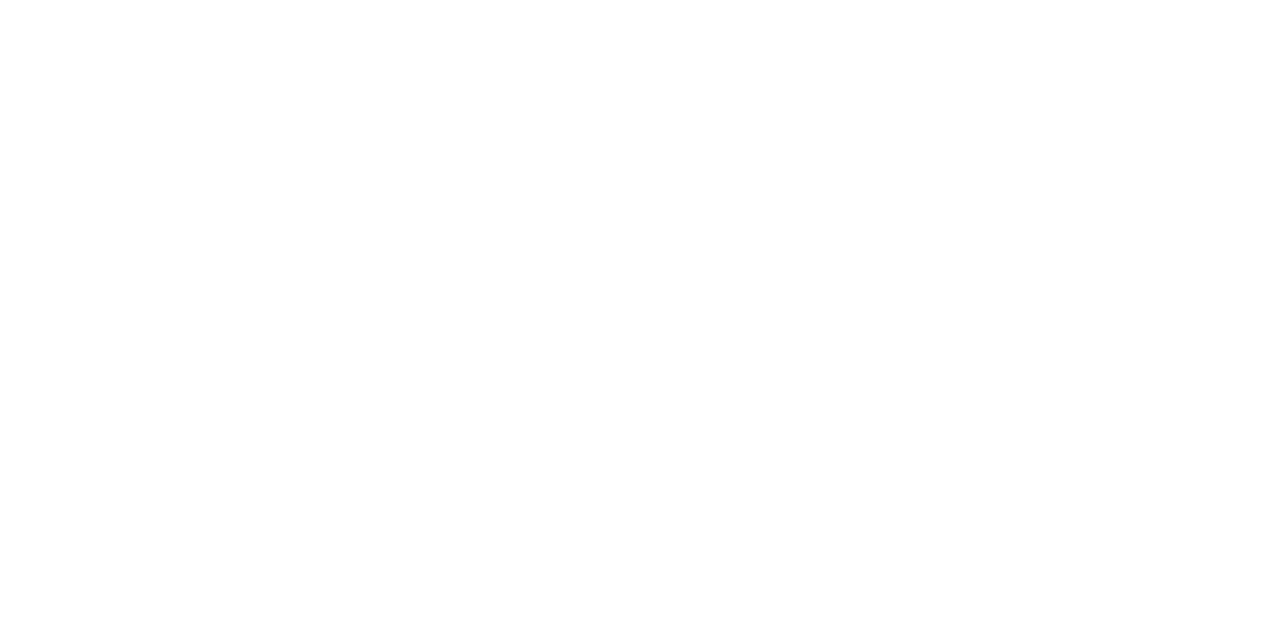
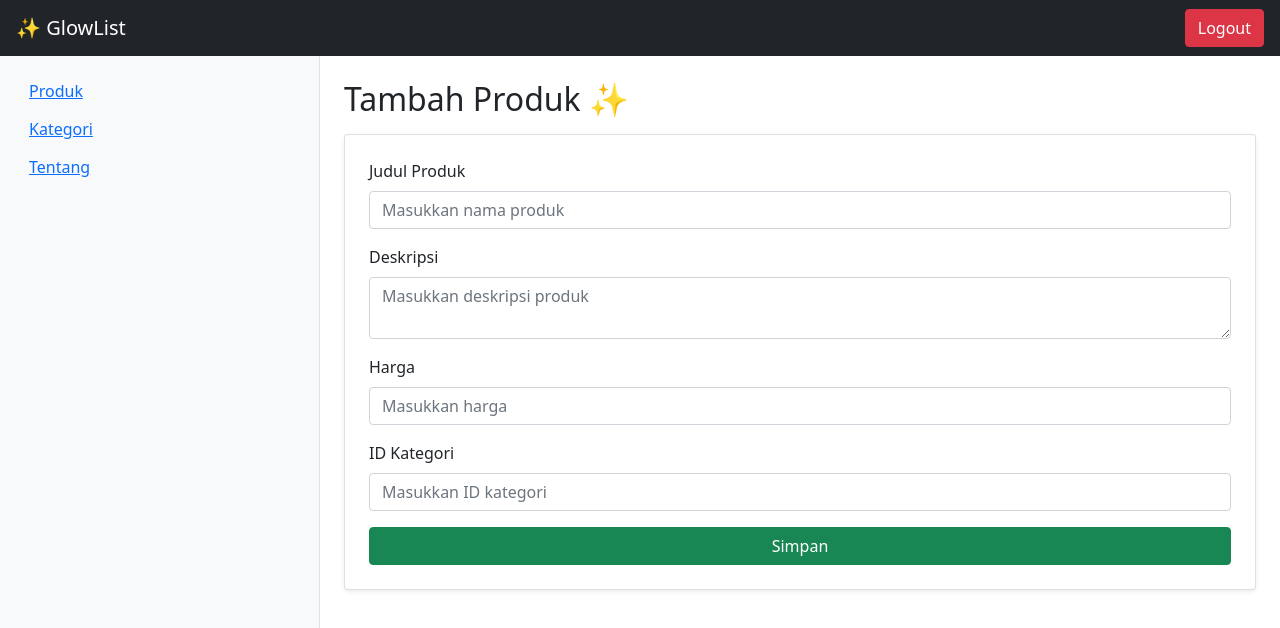
Before and after one commit to ndindootttttt/GlowList_Andini, a React (Vite) app in the folder glowlist-frontend/: page /produk/tambah in a window 1280 px wide. Before the commit this address had no page. Shown: the top 628 px of the page. Built offline with nearby package versions, Linux system fonts and the light colour scheme.

Commit message:
edit App.jsx

```diff
--- a/glowlist-frontend/src/App.jsx
+++ b/glowlist-frontend/src/App.jsx
@@ -4,6 +4,7 @@ import Home from "./pages/Home";
 import Produk from "./pages/Produk";
 import Kategori from "./pages/Kategori";
 import Tentang from "./pages/Tentang";
+import AddProduk from "./pages/AddProduk";
 export default function App() {
   return (
     <BrowserRouter>
@@ -13,6 +14,7 @@ export default function App() {
       <Route path="produk" element={<Produk />} />
       <Route path="kategori" element={<Kategori />} />
       <Route path="/tentang" element={<Tentang />} />
+      <Route path="produk/tambah" element={<AddProduk />} />
     </Route>
     </Routes>
     </BrowserRouter>
--- a/glowlist-frontend/src/pages/AddProduk.jsx
+++ b/glowlist-frontend/src/pages/AddProduk.jsx
@@ -14,4 +14,87 @@ export default function AddProduk() {
     const handleChange = (e) => {
         setFormData({ ...formData, [e.target.name]: e.target.value });
     };
+
+    const handleSubmit = async (e) => {
+    e.preventDefault();
+    try {
+        const res = await fetch("http://localhost:3001/produk", {
+            method: "POST",
+            headers: { "Content-Type": "application/json" },
+            body: JSON.stringify(formData),
+        });
+
+        if (res.ok) {
+            alert("Produk berhasil ditambahkan!");
+            navigate("/produk");
+        } else {
+            const data = await res.json();
+            alert(data.message || "Gagal menambah produk");
+        }
+    } catch (err) {
+        console.error("Error:", err);
+        alert("Terjadi kesalahan saat menambah produk");
+    }
+};
+
+return (
+        <div className="container mt-4">
+            <h2 className="mb-3">Tambah Produk ✨</h2>
+
+            <form onSubmit={handleSubmit} className="card p-4 shadow-sm">
+                <div className="mb-3">
+                    <label className="form-label">Judul Produk</label>
+                    <input
+                        type="text"
+                        name="judul"
+                        value={formData.judul}
+                        onChange={handleChange}
+                        className="form-control"
+                        placeholder="Masukkan nama produk"
+                        required
+                    />
+                </div>
+
+                <div className="mb-3">
+                    <label className="form-label">Deskripsi</label>
+                    <textarea
+                        name="deskripsi"
+                        value={formData.deskripsi}
+                        onChange={handleChange}
+                        className="form-control"
+                        placeholder="Masukkan deskripsi produk"
+                    ></textarea>
+                </div>
+
+                <div className="mb-3">
+                    <label className="form-label">Harga</label>
+                    <input
+                        type="number"
+                        name="harga"
+                        value={formData.harga}
+                        onChange={handleChange}
+                        className="form-control"
+                        placeholder="Masukkan harga"
+                        required
+                    />
+                </div>
+
+                <div className="mb-3">
+                    <label className="form-label">ID Kategori</label>
+                    <input
+                        type="number"
+                        name="id_kategori"
+                        value={formData.id_kategori}
+                        onChange={handleChange}
+                        className="form-control"
+                        placeholder="Masukkan ID kategori"
+                    />
+                </div>
+
+                <button type="submit" className="btn btn-success">
+                    Simpan
+                </button>
+            </form>
+        </div>
+    );
 }
```
